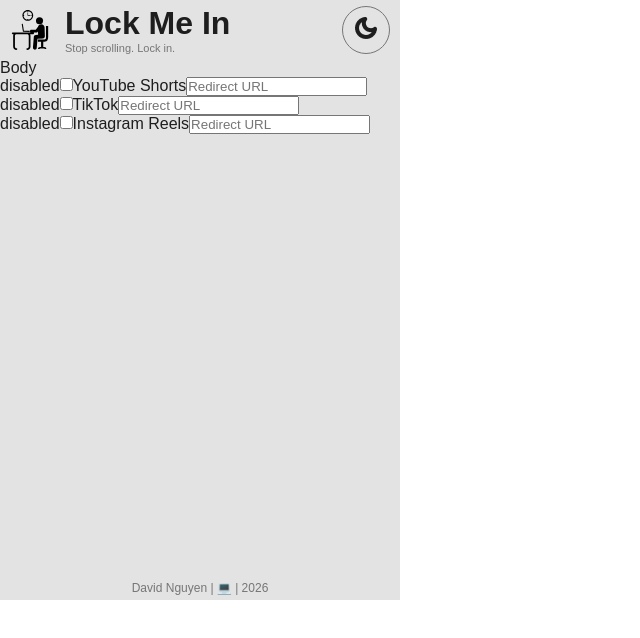
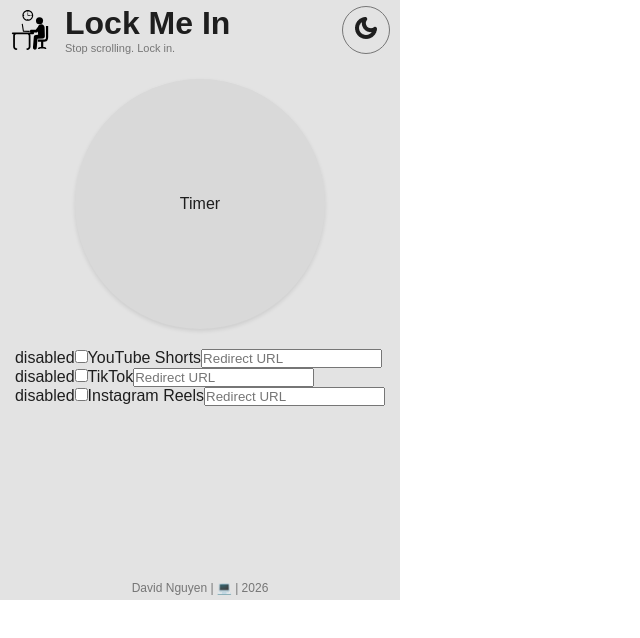
Before and after one commit to davido-noowin/lock-me-in, a React (Vite) app: page / in a window 1280 px wide. Shown: the top 638 px of the page, without its empty margins (0-640 px from the left). Built offline with nearby package versions, Linux system fonts and the light colour scheme; a web font is replaced by a local one.

Commit message:
base style for timer

```diff
--- a/src/components/Body.tsx
+++ b/src/components/Body.tsx
@@ -1,9 +1,11 @@
 import CommonBlockingSites from "./CommonBlockingSites";
+import Timer from "./Timer";
+import '../styles/components/Body.css'
 
 export default function Body() {
     return (
-        <div>
-            Body
+        <div className="body-container">
+            <Timer />
             <CommonBlockingSites />
         </div>
     )
--- a/src/components/Timer.tsx
+++ b/src/components/Timer.tsx
@@ -0,0 +1,9 @@
+import '../styles/components/Timer.css'
+
+export default function Timer() {
+    return (
+        <div className="timer-container">
+            Timer
+        </div>
+    )
+}
--- /dev/null
+++ b/src/styles/components/Body.css
@@ -0,0 +1,8 @@
+.body-container {
+    display: flex;
+    flex-direction: column;
+    align-items: center;
+    justify-content: center;
+    gap: 20px;
+    margin-top: 20px;
+}
--- /dev/null
+++ b/src/styles/components/Timer.css
@@ -0,0 +1,10 @@
+.timer-container {
+    display: flex;
+    justify-content: center;
+    align-items: center;
+    width: 250px;
+    height: 250px;
+    background-color: var(--base-variant-color);
+    border-radius: 50%;
+    box-shadow: 0 2px 4px rgba(0, 0, 0, 0.1);
+}
```
